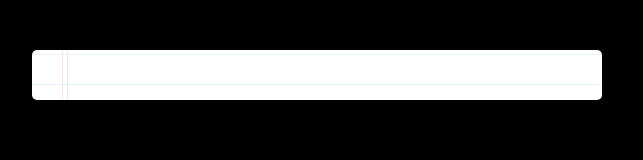
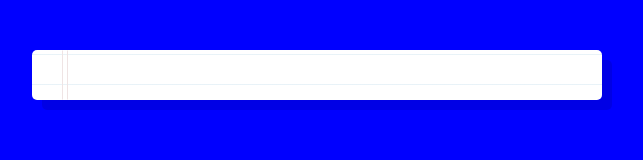
Before and after one commit to SCD346/Speech_Detection, a website: page index-START.html in a window 1280 px wide. Shown: the whole page, without its empty margins (323-966 px from the left). Drawn offline with Linux system fonts and the light colour scheme.

Commit message:
style update

```diff
--- a/style.css
+++ b/style.css
@@ -3,7 +3,7 @@ html {
 }
 
 body {
-  background: black;
+  background: blue;
   font-family: 'helvetica neue';
   font-weight: 200;
   font-size: 20px;
```
